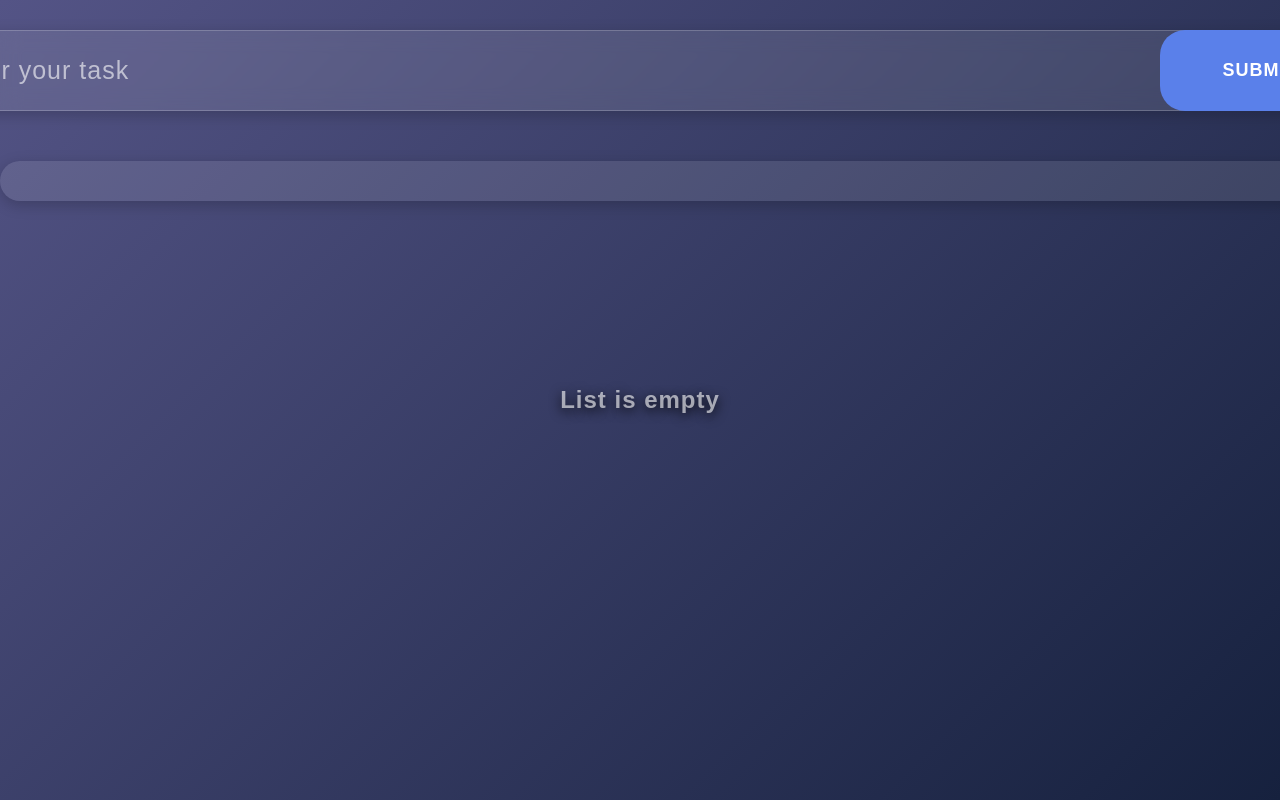
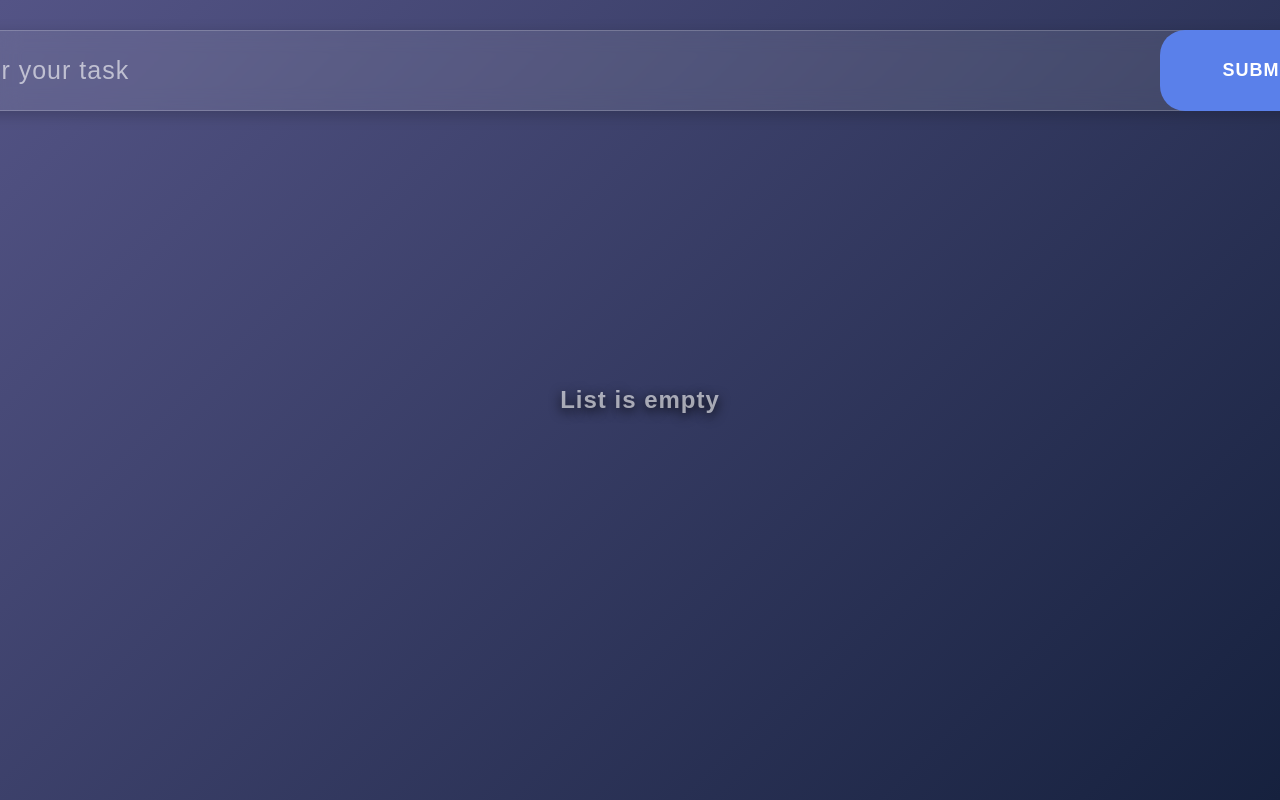
Before and after one commit to 12PUFFS/ToDo-React, a React (Vite) app: page / in a window 1280 px wide. Shown: the top 800 px of the page. Built offline with nearby package versions, Linux system fonts and the light colour scheme.

Commit message:
todo-list adaptive 768

```diff
--- a/src/components/ToDo/Todo.module.css
+++ b/src/components/ToDo/Todo.module.css
@@ -4,6 +4,7 @@
   margin-bottom: 30px;
   border-radius: 25px;
   /* border: 1px solid rgba(255, 255, 255, 0.2); */
+
   box-shadow: 0 4px 15px rgba(0, 0, 0, 0.2);
 
   text-transform: none;
--- a/src/components/ToDo/TodoList.module.css
+++ b/src/components/ToDo/TodoList.module.css
@@ -3,10 +3,10 @@
   width: 1440px;
   /* height: 200px; */
   border-radius: 25px;
-  padding: 20px;
+  /* padding: 20px; */
   box-sizing: border-box;
-  background: rgba(255, 255, 255, 0.1);
-  box-shadow: 0 4px 15px rgba(0, 0, 0, 0.2);
+  /* background: rgba(255, 255, 255, 0.1); */
+  /* box-shadow: 0 4px 15px rgba(0, 0, 0, 0.2); */
   transition: all 0.3s ease;
   color: rgba(255, 255, 255, 0.6);
   letter-spacing: 1px;
```
Also changed, not shown: 4 other files (tests, documents, lock files or other folders).
